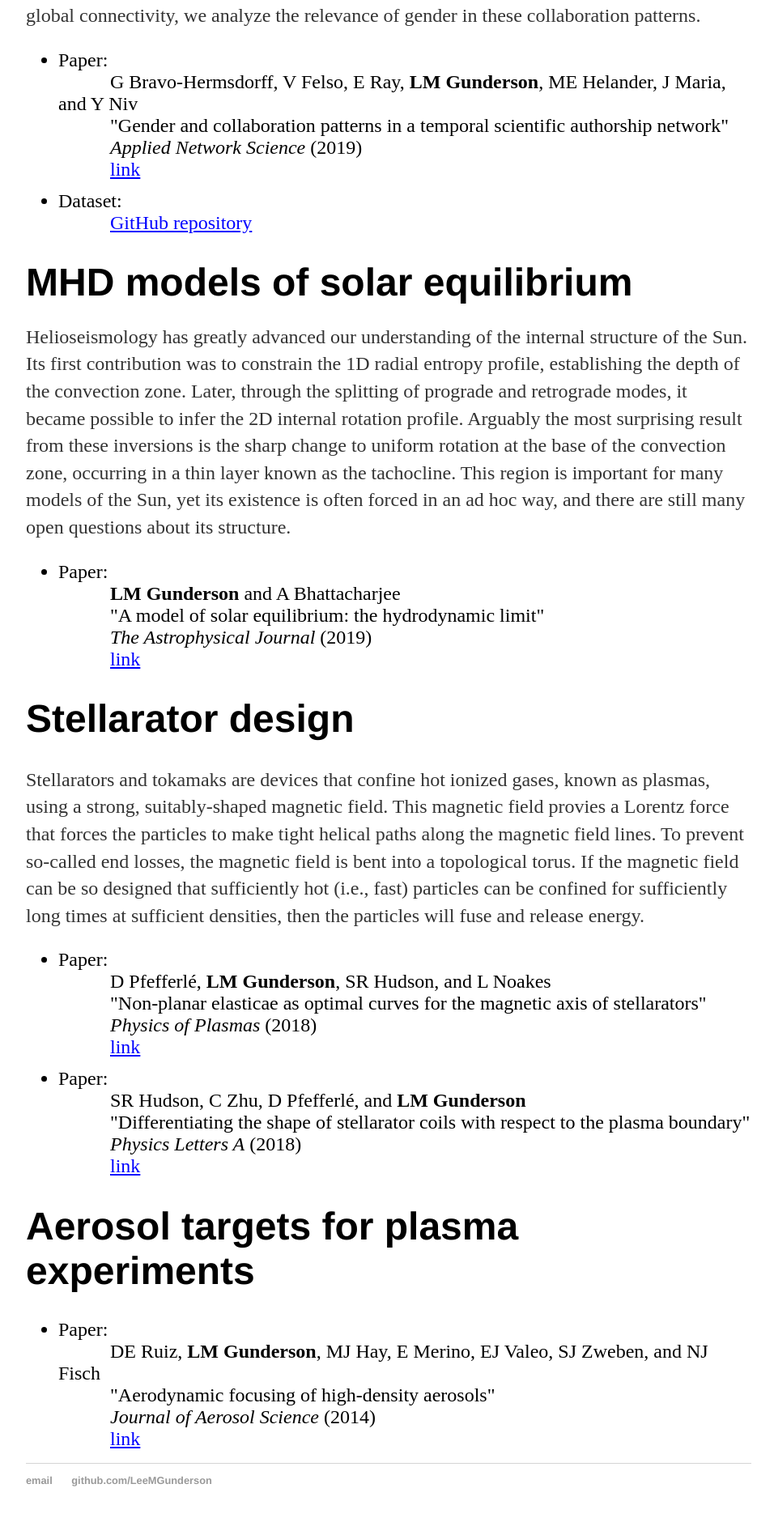
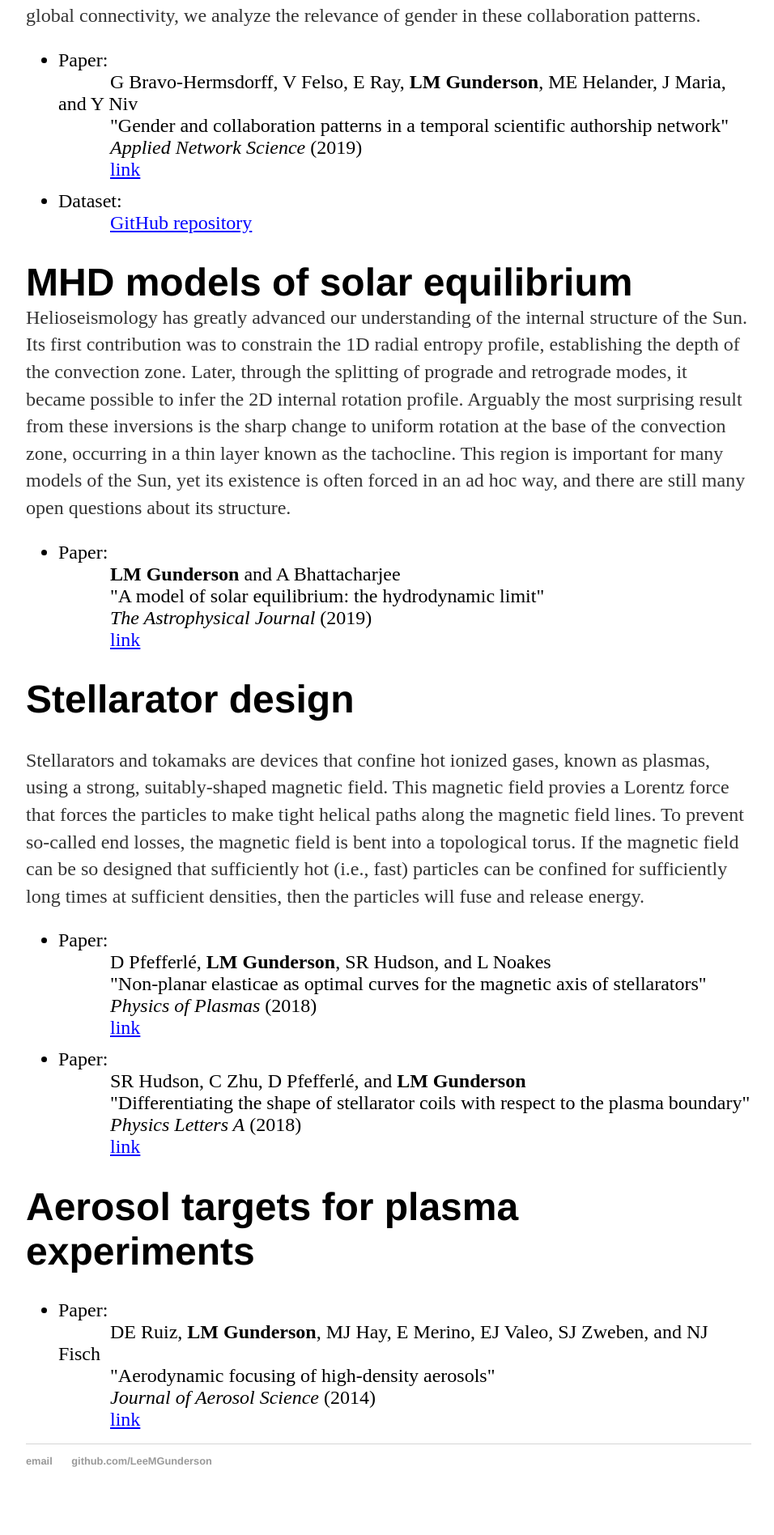
Before and after one commit to LeeMGunderson/LeeMGunderson.github.io, a Jekyll site: the page built from research/index.html, in a window 1280 px wide. Shown: the part 1559-3455 px from the top of the page at 81% size, without its empty margins (160-1116 px from the left). Built offline with Jekyll 4.4.1, drawn with Linux system fonts in a browser that asks for light colours; after the commit the page ends 3431 px from its top, so only the background shows below that.

Commit message:
Update index.html

```diff
--- a/research/index.html
+++ b/research/index.html
@@ -71,7 +71,7 @@ title: Research
 			</li>
 		</ul>
 
-	<h1 style="margin-bottom:0px;">MHD models of solar equilibrium</h1>
+	<h1 style="margin-bottom:-24px;">MHD models of solar equilibrium</h1>
 		<p style="font-size:24px;">Helioseismology has greatly advanced our understanding of the internal structure of the Sun.  Its first contribution was to constrain the 1D radial entropy profile, establishing the depth of the convection zone. Later, through the splitting of prograde and retrograde modes, it became possible to infer the 2D internal rotation profile.  Arguably the most surprising result from these inversions is the sharp change to uniform rotation at the base of the convection zone, occurring in a thin layer known as the tachocline.  This region is important for many models of the Sun, yet its existence is often forced in an ad hoc way, and there are still many open questions about its structure.</p>
 		<ul>
 			<li style="font-size:24px; margin-bottom:12px;">Paper:
```
